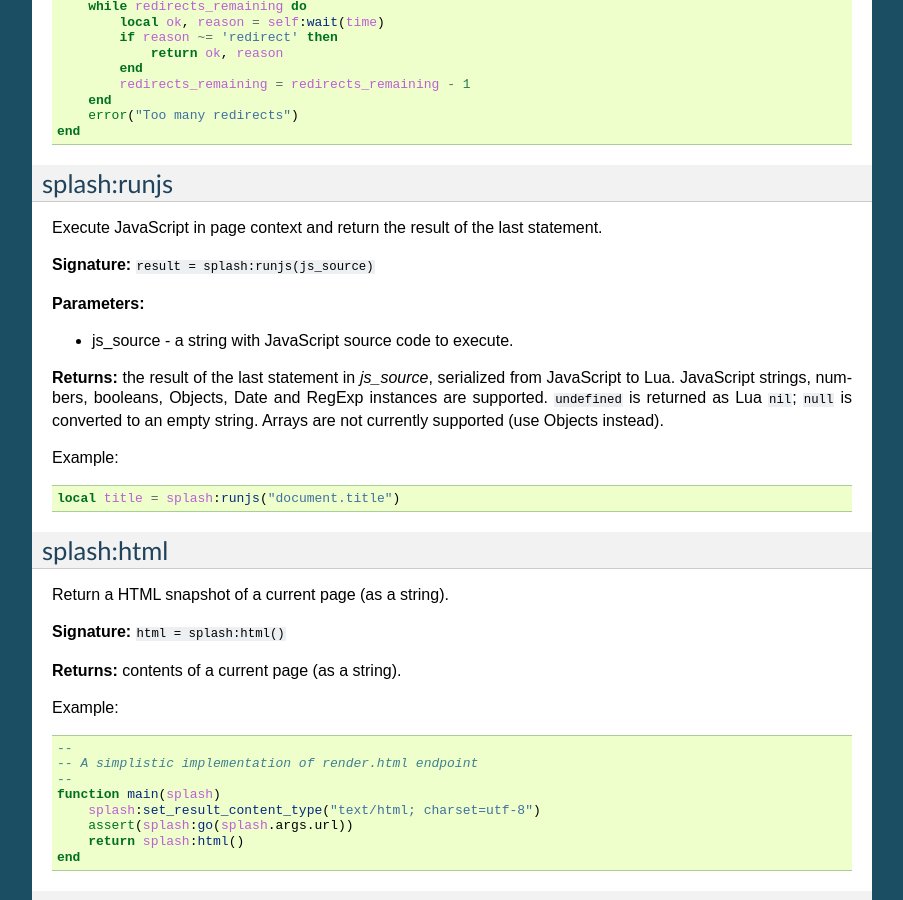
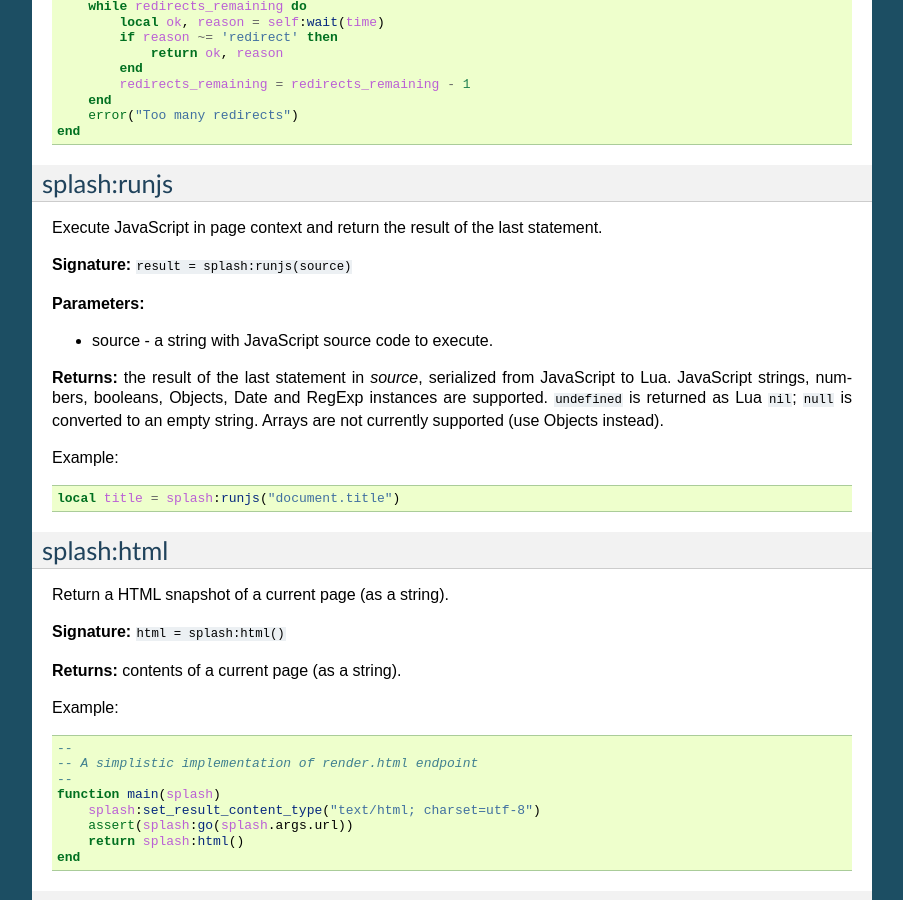
Before and after one commit to scrapinghub/splash, a Sphinx documentation site: the page built from docs/scripting.rst, in a window 1280 px wide and 900 px high, scrolled down 4525 px. Shown: the whole window, without its empty margins (198-1101 px from the left). Built offline with Sphinx 7.4.7, drawn with Linux system fonts in a browser that asks for light colours.

```diff
--- a/docs/scripting.rst
+++ b/docs/scripting.rst
@@ -332,13 +332,13 @@ splash:runjs
 
 Execute JavaScript in page context and return the result of the last statement.
 
-**Signature:** ``result = splash:runjs(js_source)``
+**Signature:** ``result = splash:runjs(source)``
 
 **Parameters:**
 
-* js_source - a string with JavaScript source code to execute.
+* source - a string with JavaScript source code to execute.
 
-**Returns:** the result of the last statement in `js_source`,
+**Returns:** the result of the last statement in `source`,
 serialized from JavaScript to Lua. JavaScript strings, numbers, booleans,
 Objects, Date and RegExp instances are supported. ``undefined`` is returned
 as Lua ``nil``; ``null`` is converted to an empty string. Arrays are not
```
Also changed, not shown: 1 other file.
